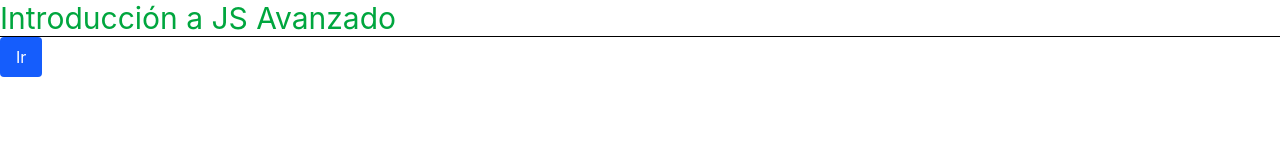
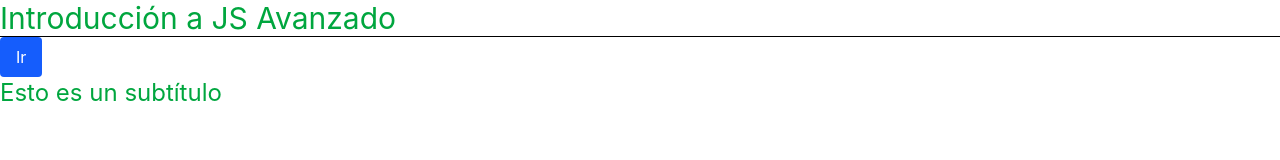
Before and after one commit to Betastica/javaScript-desarrollador-avanzado, a website built with Vite: page clase-01/02.bom-dom/index.html in a window 1280 px wide. Built offline with nearby package versions, Linux system fonts and the light colour scheme.

Commit message:
terminando con seleccion de elementos y manipulacion basica

```diff
--- a/clase-01/02.bom-dom/index.html
+++ b/clase-01/02.bom-dom/index.html
@@ -12,6 +12,8 @@
 
       <button id="btn-ir" class="bg-blue-600 hover:bg-blue-700 text-white rounded cursor-pointer px-4 py-2">Ir</button>
 
+      <h2 id="subtitulo">Esto es un subtítulo</h2>
+
     <script type="module" src="/src/main.js"></script>
   </body>
 </html>
--- a/clase-01/02.bom-dom/src/main.js
+++ b/clase-01/02.bom-dom/src/main.js
@@ -47,4 +47,8 @@ console.warn('Modernos')
 
 const tituloPrincipal = document.querySelector('#titulo-principal')
 
- console.log(tituloPrincipal);
+console.log(tituloPrincipal);
+
+const subtitulo = document.querySelector('#subtitulo')
+
+subtitulo.classList.add('text-green-600', 'text-2xl')
```
